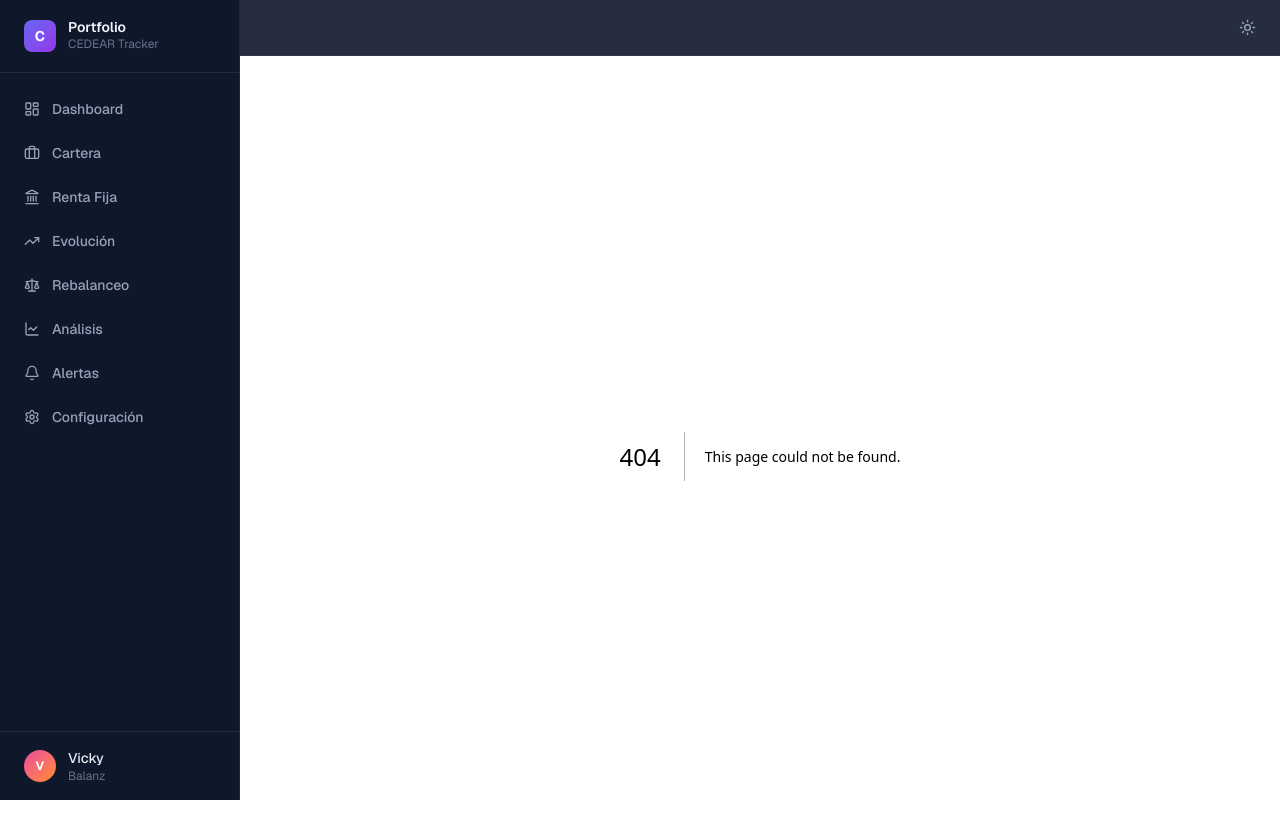
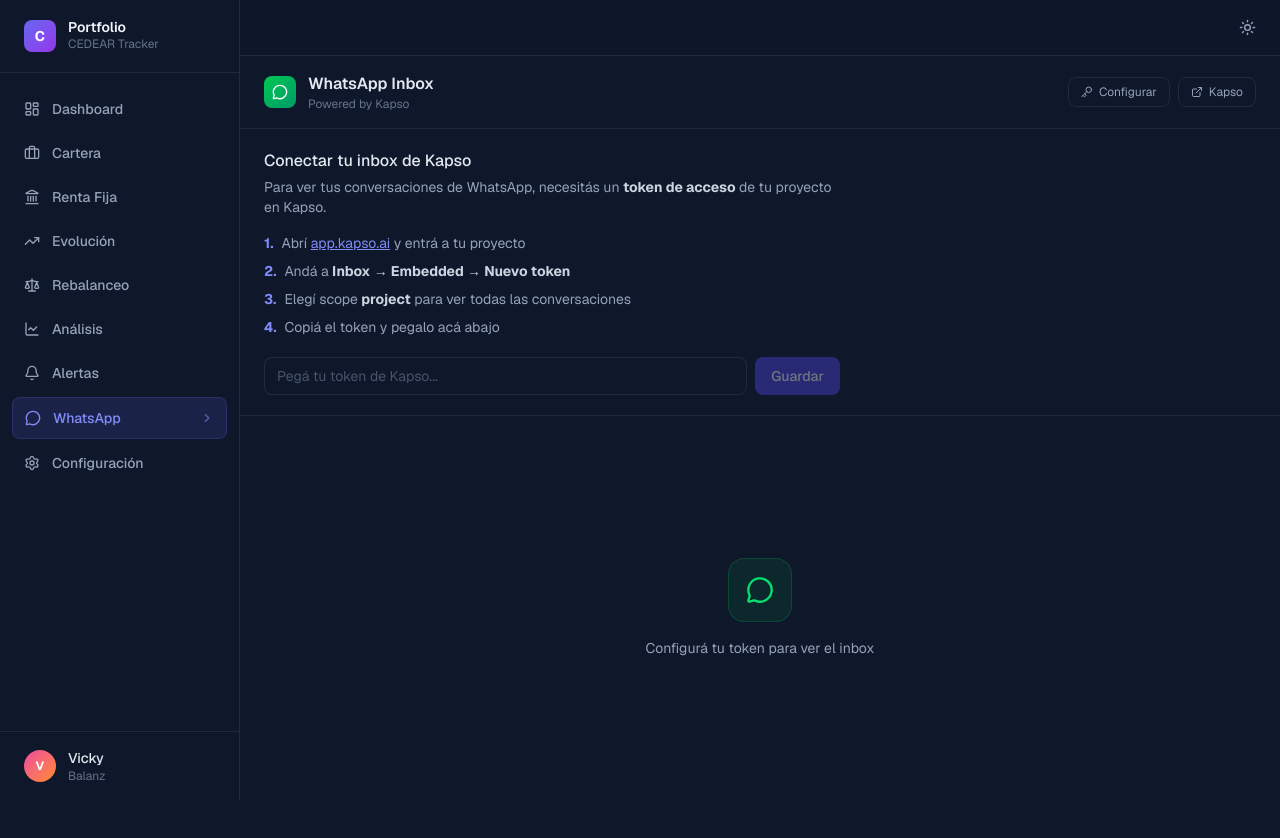
Before and after one commit to luciomariano123/portfolio, a Next.js app: page /inbox in a window 1280 px wide. Before the commit this address had no page. Shown: the top 838 px of the page. After the commit the page ends 800 px from the top, so only its background shows below. Built offline with nearby package versions, Linux system fonts and the light colour scheme.

Commit message:
Add Kapso WhatsApp inbox page
Embed Kapso inbox via iframe with token-based setup flow.
Token stored in localStorage, theme synced with app theme.
Added WhatsApp nav item to sidebar.

Co-Authored-By: Claude Sonnet 4.6 <noreply@anthropic.com>

```diff
--- /dev/null
+++ b/app/inbox/page.tsx
@@ -0,0 +1,189 @@
+'use client'
+
+import { useState, useEffect } from 'react'
+import { MessageCircle, ExternalLink, Key, Trash2, CheckCircle } from 'lucide-react'
+
+const STORAGE_KEY = 'kapso_inbox_token'
+
+export default function InboxPage() {
+  const [token, setToken] = useState<string>('')
+  const [draft, setDraft] = useState<string>('')
+  const [editing, setEditing] = useState(false)
+  const [theme, setTheme] = useState<'dark' | 'light'>('dark')
+
+  useEffect(() => {
+    const saved = localStorage.getItem(STORAGE_KEY) ?? ''
+    setToken(saved)
+    setDraft(saved)
+
+    // Match app theme
+    const savedTheme = localStorage.getItem('app_theme') as 'dark' | 'light' | null
+    if (savedTheme) setTheme(savedTheme)
+  }, [])
+
+  function save() {
+    const t = draft.trim()
+    setToken(t)
+    localStorage.setItem(STORAGE_KEY, t)
+    setEditing(false)
+  }
+
+  function clear() {
+    setToken('')
+    setDraft('')
+    localStorage.removeItem(STORAGE_KEY)
+    setEditing(false)
+  }
+
+  const iframeSrc = token
+    ? `https://inbox.kapso.ai/embed/${token}?mode=${theme}&status=all`
+    : ''
+
+  return (
+    <div className="flex flex-col h-[calc(100vh-56px)]">
+      {/* Header */}
+      <div className="flex items-center justify-between px-6 py-4 border-b border-[var(--app-border)] flex-shrink-0">
+        <div className="flex items-center gap-3">
+          <div className="w-8 h-8 rounded-lg bg-gradient-to-br from-green-500 to-emerald-600 flex items-center justify-center">
+            <MessageCircle size={16} className="text-white" />
+          </div>
+          <div>
+            <h1 className="text-[var(--app-fg)] font-semibold text-base">WhatsApp Inbox</h1>
+            <p className="text-slate-500 text-xs">Powered by Kapso</p>
+          </div>
+        </div>
+
+        <div className="flex items-center gap-2">
+          {token && !editing && (
+            <span className="flex items-center gap-1.5 text-xs text-emerald-400 bg-emerald-400/10 border border-emerald-400/20 px-2.5 py-1 rounded-full">
+              <CheckCircle size={11} />
+              Conectado
+            </span>
+          )}
+          <button
+            onClick={() => setEditing(e => !e)}
+            className="flex items-center gap-1.5 text-xs text-slate-400 hover:text-slate-200 bg-[var(--card-bg)] border border-[var(--app-border)] px-3 py-1.5 rounded-lg transition-colors"
+          >
+            <Key size={12} />
+            {token ? 'Cambiar token' : 'Configurar'}
+          </button>
+          <a
+            href="https://app.kapso.ai"
+            target="_blank"
+            rel="noopener noreferrer"
+            className="flex items-center gap-1.5 text-xs text-slate-400 hover:text-slate-200 bg-[var(--card-bg)] border border-[var(--app-border)] px-3 py-1.5 rounded-lg transition-colors"
+          >
+            <ExternalLink size={12} />
+            Kapso
+          </a>
+        </div>
+      </div>
+
+      {/* Token setup panel */}
+      {(editing || !token) && (
+        <div className="flex-shrink-0 px-6 py-5 border-b border-[var(--app-border)] bg-[var(--card-bg)]">
+          {!token && !editing ? (
+            // First time setup
+            <div className="max-w-xl">
+              <h2 className="text-[var(--app-fg)] font-medium mb-1">Conectar tu inbox de Kapso</h2>
+              <p className="text-slate-400 text-sm mb-4">
+                Para ver tus conversaciones de WhatsApp, necesitás un <strong className="text-slate-300">token de acceso</strong> de tu proyecto en Kapso.
+              </p>
+              <ol className="text-sm text-slate-400 space-y-2 mb-5">
+                <li className="flex gap-2">
+                  <span className="text-indigo-400 font-bold flex-shrink-0">1.</span>
+                  <span>Abrí <a href="https://app.kapso.ai" target="_blank" rel="noopener noreferrer" className="text-indigo-400 underline">app.kapso.ai</a> y entrá a tu proyecto</span>
+                </li>
+                <li className="flex gap-2">
+                  <span className="text-indigo-400 font-bold flex-shrink-0">2.</span>
+                  <span>Andá a <strong className="text-slate-300">Inbox → Embedded → Nuevo token</strong></span>
+                </li>
+                <li className="flex gap-2">
+                  <span className="text-indigo-400 font-bold flex-shrink-0">3.</span>
+                  <span>Elegí scope <strong className="text-slate-300">project</strong> para ver todas las conversaciones</span>
+                </li>
+                <li className="flex gap-2">
+                  <span className="text-indigo-400 font-bold flex-shrink-0">4.</span>
+                  <span>Copiá el token y pegalo acá abajo</span>
+                </li>
+              </ol>
+              <div className="flex gap-2">
+                <input
+                  type="text"
+                  placeholder="Pegá tu token de Kapso..."
+                  value={draft}
+                  onChange={e => setDraft(e.target.value)}
+                  onKeyDown={e => e.key === 'Enter' && save()}
+                  className="flex-1 bg-[var(--app-bg)] border border-[var(--app-border)] text-[var(--app-fg)] placeholder-slate-600 text-sm px-3 py-2 rounded-lg focus:outline-none focus:ring-1 focus:ring-indigo-500"
+                />
+                <button
+                  onClick={save}
+                  disabled={!draft.trim()}
+                  className="bg-indigo-600 hover:bg-indigo-500 disabled:opacity-40 text-white text-sm font-medium px-4 py-2 rounded-lg transition-colors"
+                >
+                  Guardar
+                </button>
+              </div>
+            </div>
+          ) : (
+            // Edit mode
+            <div className="flex items-center gap-2 max-w-xl">
+              <input
+                type="text"
+                placeholder="Nuevo token..."
+                value={draft}
+                onChange={e => setDraft(e.target.value)}
+                onKeyDown={e => e.key === 'Enter' && save()}
+                className="flex-1 bg-[var(--app-bg)] border border-[var(--app-border)] text-[var(--app-fg)] placeholder-slate-600 text-sm px-3 py-2 rounded-lg focus:outline-none focus:ring-1 focus:ring-indigo-500 font-mono text-xs"
+              />
+              <button
+                onClick={save}
+                disabled={!draft.trim()}
+                className="bg-indigo-600 hover:bg-indigo-500 disabled:opacity-40 text-white text-sm font-medium px-4 py-2 rounded-lg transition-colors"
+              >
+                Guardar
+              </button>
+              <button
+                onClick={clear}
+                className="flex items-center gap-1.5 text-red-400 hover:text-red-300 border border-red-400/20 bg-red-400/5 hover:bg-red-400/10 text-sm px-3 py-2 rounded-lg transition-colors"
+              >
+                <Trash2 size={13} />
+                Quitar
+              </button>
+              <button
+                onClick={() => { setDraft(token); setEditing(false) }}
+                className="text-slate-400 hover:text-slate-200 text-sm px-3 py-2 rounded-lg transition-colors"
+              >
+                Cancelar
+              </button>
+            </div>
+          )}
+        </div>
+      )}
+
+      {/* Inbox iframe */}
+      {token && !editing && (
+        <div className="flex-1 min-h-0">
+          <iframe
+            src={iframeSrc}
+            className="w-full h-full border-0"
+            title="Kapso WhatsApp Inbox"
+            allow="clipboard-read; clipboard-write"
+          />
+        </div>
+      )}
+
+      {/* Empty state */}
+      {!token && !editing && (
+        <div className="flex-1 flex items-center justify-center">
+          <div className="text-center">
+            <div className="w-16 h-16 rounded-2xl bg-green-500/10 border border-green-500/20 flex items-center justify-center mx-auto mb-4">
+              <MessageCircle size={28} className="text-green-400" />
+            </div>
+            <p className="text-slate-400 text-sm">Configurá tu token para ver el inbox</p>
+          </div>
+        </div>
+      )}
+    </div>
+  )
+}
--- a/components/Sidebar.tsx
+++ b/components/Sidebar.tsx
@@ -2,7 +2,7 @@
 import Link from 'next/link'
 import { usePathname } from 'next/navigation'
 import { cn } from '@/lib/utils'
-import { LayoutDashboard, Briefcase, TrendingUp, LineChart, Bell, Settings, ChevronRight, Scale, Landmark, X } from 'lucide-react'
+import { LayoutDashboard, Briefcase, TrendingUp, LineChart, Bell, Settings, ChevronRight, Scale, Landmark, MessageCircle, X } from 'lucide-react'
 import { useAlertBadge } from '@/hooks/useAlerts'
 
 const navItems = [
@@ -13,6 +13,7 @@ const navItems = [
   { href: '/rebalanceo', label: 'Rebalanceo', icon: Scale },
   { href: '/analysis', label: 'Análisis', icon: LineChart },
   { href: '/alerts', label: 'Alertas', icon: Bell },
+  { href: '/inbox', label: 'WhatsApp', icon: MessageCircle },
   { href: '/settings', label: 'Configuración', icon: Settings },
 ]
 
```
